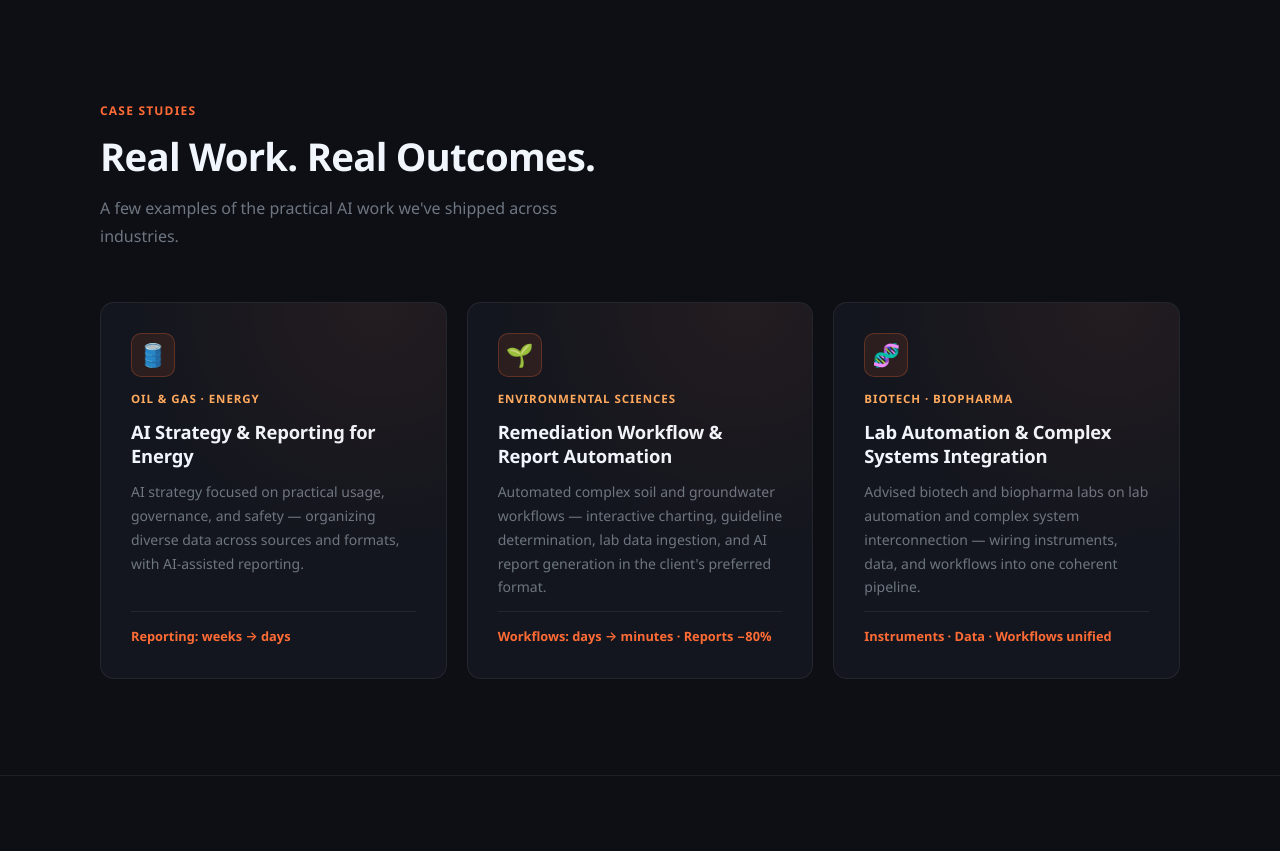
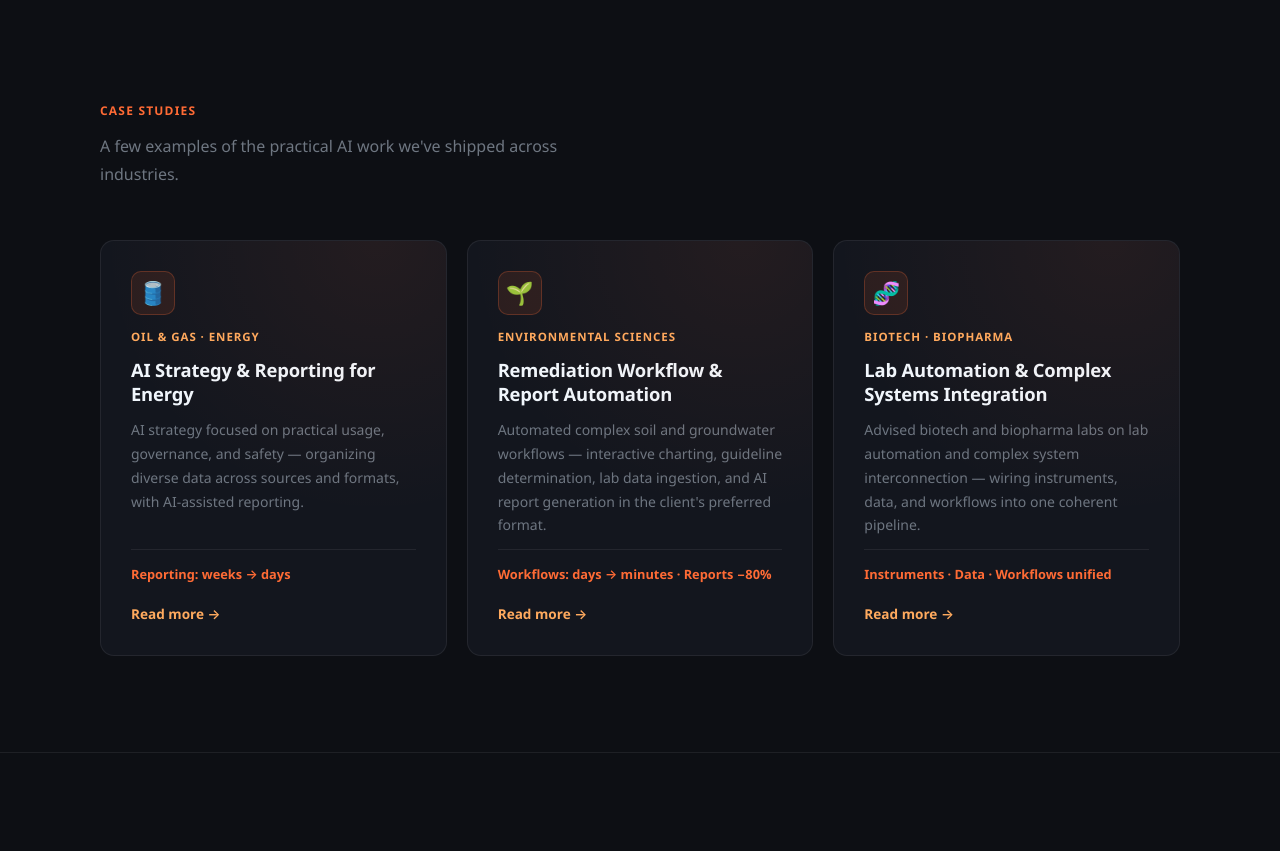
Before and after one commit to sshrinivasan/sshrinivasan.github.io, a plain HTML site: page index.html in a window 1280 px wide. Shown: the part 800-1651 px from the top of the page. Drawn offline with Linux system fonts and the light colour scheme.

Commit message:
Add read-more links to case studies, remove section heading

```diff
--- a/index.html
+++ b/index.html
@@ -279,6 +279,20 @@
       border-top: 1px solid var(--border);
       font-size: 0.8rem; font-weight: 600; color: var(--accent);
     }
+
+    .case-link {
+      display: inline-flex;
+      align-items: center;
+      gap: 6px;
+      font-size: 0.85rem;
+      font-weight: 600;
+      color: var(--accent2);
+      text-decoration: none;
+      margin-top: 4px;
+      transition: color 0.2s;
+    }
+
+    .case-link:hover { color: var(--accent); text-decoration: underline; }
 
     /* SHARED */
     .divider { border:none; border-top:1px solid var(--border); margin:0; }
@@ -599,7 +613,6 @@
     <div class="container">
       <div class="case-top">
         <span class="eyebrow">Case Studies</span>
-        <h2>Real Work. Real Outcomes.</h2>
         <p class="section-intro">A few examples of the practical AI work we've shipped across industries.</p>
       </div>
       <div class="case-grid">
@@ -609,6 +622,7 @@
           <h3>AI Strategy & Reporting for Energy</h3>
           <p class="case-desc">AI strategy focused on practical usage, governance, and safety — organizing diverse data across sources and formats, with AI-assisted reporting.</p>
           <div class="case-outcome">Reporting: weeks → days</div>
+          <a class="case-link" href="https://lnkd.in/p/d7bTJbPU" target="_blank" rel="noopener noreferrer">Read more →</a>
         </div>
         <div class="case-card">
           <div class="case-icon">🌱</div>
@@ -616,6 +630,7 @@
           <h3>Remediation Workflow & Report Automation</h3>
           <p class="case-desc">Automated complex soil and groundwater workflows — interactive charting, guideline determination, lab data ingestion, and AI report generation in the client's preferred format.</p>
           <div class="case-outcome">Workflows: days → minutes · Reports −80%</div>
+          <a class="case-link" href="https://lnkd.in/p/dKxssHQX" target="_blank" rel="noopener noreferrer">Read more →</a>
         </div>
         <div class="case-card">
           <div class="case-icon">🧬</div>
@@ -623,6 +638,7 @@
           <h3>Lab Automation & Complex Systems Integration</h3>
           <p class="case-desc">Advised biotech and biopharma labs on lab automation and complex system interconnection — wiring instruments, data, and workflows into one coherent pipeline.</p>
           <div class="case-outcome">Instruments · Data · Workflows unified</div>
+          <a class="case-link" href="https://lnkd.in/p/dSbjYdxc" target="_blank" rel="noopener noreferrer">Read more →</a>
         </div>
       </div>
     </div>
```
